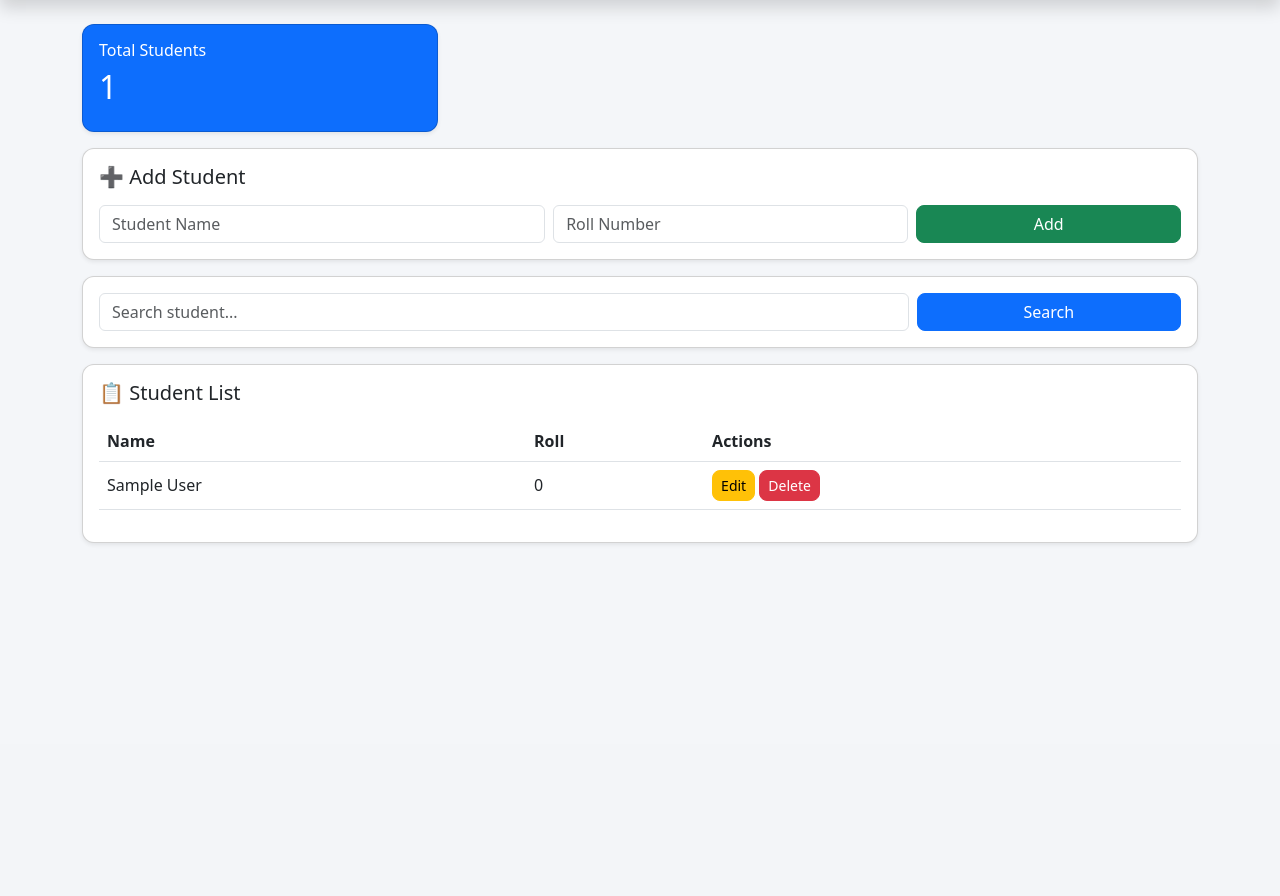
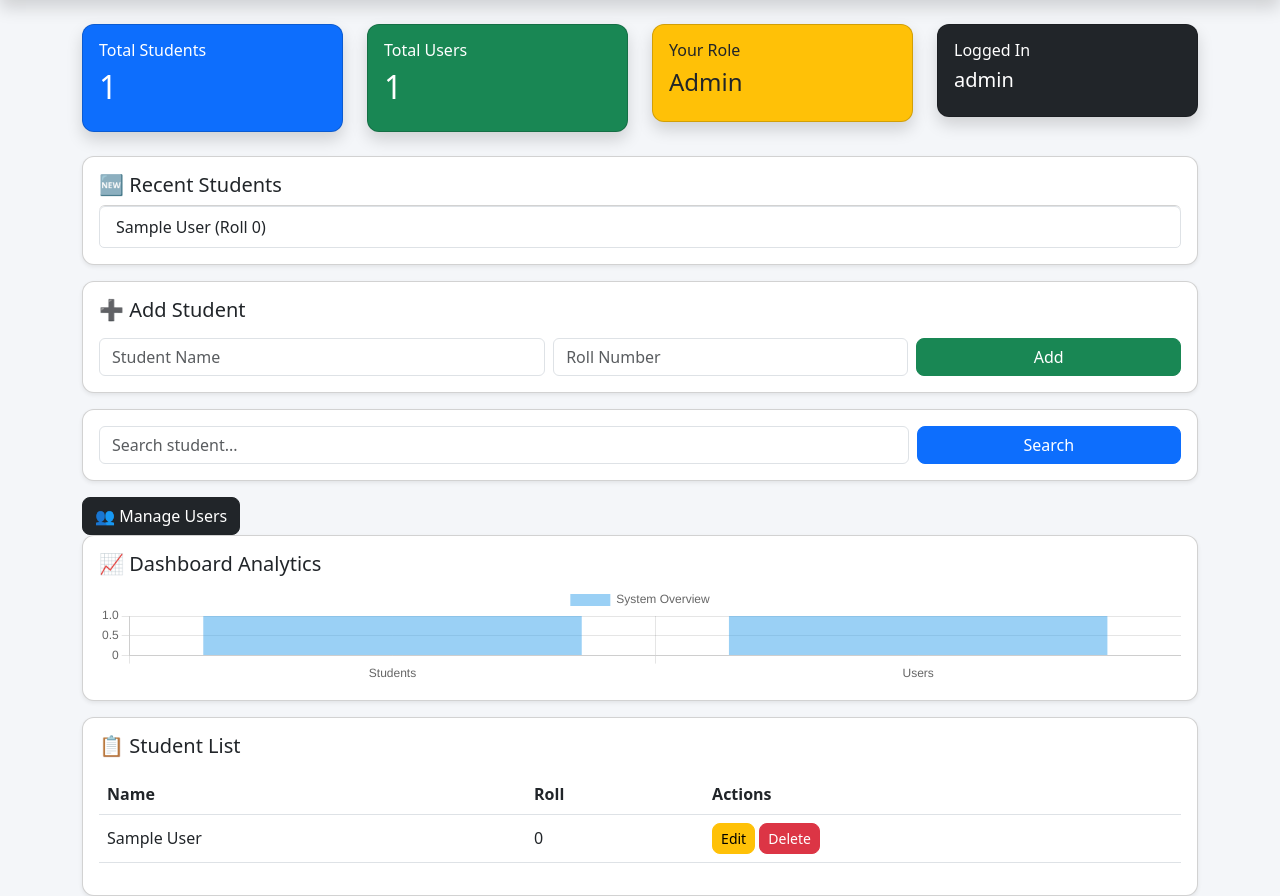
Before and after one commit to SurajSharma11771/StudentManagementSystem, a Flask app: page / in a window 1280 px wide. Shown: the part 56-952 px from the top of the page. Before the commit the page ends 600 px from the top, so only its background shows below. Run offline with Flask 3, Linux system fonts and the light colour scheme; the visitor is signed in with stand-in values (Sample User, id 1); data comes from the database, SQL or seed files in the repository; both versions use the stored data as it was after the commit; parts of the project's set-up code (start-up, migrations or seed data) failed here and were passed over.

Commit message:
Add user management module

```diff
--- a/app/database_sqlite.py
+++ b/app/database_sqlite.py
@@ -1,5 +1,6 @@
 import sqlite3
 import os
+from werkzeug.security import generate_password_hash, check_password_hash
 
 DB_PATH = "data/students.db"
 
@@ -16,15 +17,39 @@
 
     cursor.execute("""
         CREATE TABLE IF NOT EXISTS students (
-            id INTEGER PRIMARY KEY AUTOINCREMENT,
-            name TEXT NOT NULL,
-            roll INTEGER UNIQUE NOT NULL
+    id INTEGER PRIMARY KEY AUTOINCREMENT,
+    name TEXT NOT NULL,
+    roll INTEGER UNIQUE NOT NULL,
+    email TEXT,
+    phone TEXT,
+    address TEXT,
+    dob TEXT,
+    course TEXT,
+    semester TEXT,
+    photo TEXT,
+    created_at TIMESTAMP DEFAULT CURRENT_TIMESTAMP
+    )
         )
     """)
 
     conn.commit()
     conn.close()
+    create_users_table()
 
+def create_users_table():
+    conn = connect()
+    cur = conn.cursor()
+
+    cur.execute("""
+        CREATE TABLE IF NOT EXISTS users (
+            id INTEGER PRIMARY KEY AUTOINCREMENT,
+            username TEXT UNIQUE NOT NULL,
+            password TEXT NOT NULL
+        )
+    """)
+
+    conn.commit()
+    conn.close()
 
 def add_student(name, roll):
     conn = connect()
@@ -39,6 +64,25 @@
     finally:
         conn.close()
 
+def add_user(username, password):
+    conn = connect()
+    cursor = conn.cursor()
+
+    hashed_password = generate_password_hash(password)
+
+    try:
+        cursor.execute(
+            "INSERT INTO users (username, password) VALUES (?, ?)",
+            (username, hashed_password)
+        )
+
+        conn.commit()
+
+    except sqlite3.IntegrityError:
+        print("Username already exists.")
+
+    finally:
+        conn.close()
 
 def get_students():
     conn = connect()
@@ -94,3 +138,111 @@
         print("Student updated!")
 
     conn.close()
+
+def verify_user(username, password):
+    conn = connect()
+    cursor = conn.cursor()
+
+    cursor.execute(
+    "SELECT username, password, role FROM users WHERE username=?",
+    (username,)
+)
+    row = cursor.fetchone()
+
+    conn.close()
+
+    if row is None:
+        return None
+
+    db_username = row[0]
+    stored_password = row[1]
+    role = row[2]
+
+    if check_password_hash(stored_password, password):
+        return {
+           "username": db_username,
+            "role": role
+        }
+
+    return None
+
+def get_users():
+    conn = connect()
+    cursor = conn.cursor()
+
+    cursor.execute("SELECT id, username, role FROM users")
+    users = cursor.fetchall()
+
+    conn.close()
+    return users
+
+def delete_user(user_id):
+    conn = connect()
+    cursor = conn.cursor()
+
+    cursor.execute("DELETE FROM users WHERE id=?", (user_id,))
+    conn.commit()
+
+    conn.close()
+
+def update_user_role(user_id, role):
+    conn = connect()
+    cursor = conn.cursor()
+
+    cursor.execute(
+        "UPDATE users SET role=? WHERE id=?",
+        (role, user_id)
+    )
+
+    conn.commit()
+    conn.close()
+
+def total_students():
+    conn = connect()
+    cursor = conn.cursor()
+
+    cursor.execute("SELECT COUNT(*) FROM students")
+
+    total = cursor.fetchone()[0]
+
+    conn.close()
+
+    return total
+
+def total_users():
+
+    conn = connect()
+
+    cursor = conn.cursor()
+
+    cursor.execute("SELECT COUNT(*) FROM users")
+
+    total = cursor.fetchone()[0]
+
+    conn.close()
+
+    return total
+
+def recent_students():
+
+    conn = connect()
+
+    cursor = conn.cursor()
+
+    cursor.execute("""
+
+    SELECT name,roll
+
+    FROM students
+
+    ORDER BY id DESC
+
+    LIMIT 5
+
+    """)
+
+    students = cursor.fetchall()
+
+    conn.close()
+
+    return students
--- a/web/app.py
+++ b/web/app.py
@@ -1,7 +1,24 @@
 from flask import Flask, render_template, request, redirect, session
-from app.database_sqlite import init_db, add_student, get_students, delete_student, update_student
-from web.auth import login_user, is_logged_in, logout_user
-
+from app.database_sqlite import (
+    init_db,
+    add_student,
+    get_students,
+    delete_student,
+    update_student,
+    get_users,
+    add_user,
+    delete_user,
+    update_user_role,
+    total_students,
+    total_users,
+    recent_students
+)
+from web.auth import (
+    login_user,
+    is_logged_in,
+    is_admin,
+    logout_user
+)
 app = Flask(__name__)
 app.secret_key = "mysecretkey"
 
@@ -37,7 +54,26 @@
         return redirect("/login")
 
     students = get_students()
-    return render_template("index.html", students=students, total=len(students), query="")
+    student_count = total_students()
+    user_count = total_users()
+    recent = recent_students()
+    return render_template(
+
+    "index.html",
+
+    students=students,
+
+    total=len(students),
+
+    query="",
+
+    student_count=student_count,
+
+    user_count=user_count,
+
+    recent=recent
+
+    )
 
 @app.route("/add", methods=["POST"])
 def add():
@@ -52,8 +88,12 @@
 
 @app.route("/delete/<int:roll>")
 def delete(roll):
+
     if not is_logged_in():
         return redirect("/login")
+
+    if not is_admin():
+        return "⛔ Access Denied", 403
 
     delete_student(roll)
     return redirect("/")
@@ -86,6 +126,57 @@
 
     return render_template("index.html", students=filtered, total=len(students), query=query)
 
+@app.route("/users")
+def users():
+
+    if not is_logged_in():
+        return redirect("/login")
+
+    if not is_admin():
+        return "Access Denied", 403
+
+    users = get_users()
+
+    return render_template("users.html", users=users)
+
+@app.route("/add_user", methods=["POST"])
+def add_new_user():
+
+    if not is_logged_in():
+        return redirect("/login")
+
+    if not is_admin():
+        return "Access Denied", 403
+
+    username = request.form["username"]
+    password = request.form["password"]
+    role = request.form["role"]
+
+    add_user(username, password)
+
+    # Role update
+    users = get_users()
+
+    for user in users:
+        if user[1] == username:
+            update_user_role(user[0], role)
+            break
+
+    return redirect("/users")
+
+@app.route("/delete_user/<int:user_id>")
+def remove_user(user_id):
+
+    if not is_logged_in():
+        return redirect("/login")
+
+    if not is_admin():
+        return "Access Denied", 403
+
+    delete_user(user_id)
+
+    return redirect("/users")
+
 if __name__ == "__main__":
     app.run(debug=True)
 
--- a/web/auth.py
+++ b/web/auth.py
@@ -1,14 +1,16 @@
-from flask import session, redirect
-
-# simple demo credentials (later DB me shift kar sakte ho)
-USERNAME = "admin"
-PASSWORD = "1234"
+from flask import session
+from app.database_sqlite import verify_user
 
 
 def login_user(username, password):
-    if username == USERNAME and password == PASSWORD:
-        session["user"] = username
+
+    user = verify_user(username, password)
+
+    if user:
+        session["user"] = user["username"]
+        session["role"] = user["role"]
         return True
+
     return False
 
 
@@ -18,3 +20,7 @@
 
 def logout_user():
     session.pop("user", None)
+    session.pop("role", None)
+
+def is_admin():
+    return session.get("role") == "admin"
--- a/web/templates/index.html
+++ b/web/templates/index.html
@@ -26,7 +26,7 @@
     </style>
 
 </head>
-
+<script src="https://cdn.jsdelivr.net/npm/chart.js"></script>
 <body>
 
 <!-- NAVBAR -->
@@ -38,16 +38,65 @@
 <div class="container mt-4">
 
     <!-- STATS -->
-    <div class="row mb-3">
+<div class="row mb-4">
 
-        <div class="col-md-4">
-            <div class="card shadow-sm p-3 text-white bg-primary">
+    <div class="col-md-3">
+        <div class="card shadow bg-primary text-white">
+            <div class="card-body">
                 <h6>Total Students</h6>
-                <h2>{{ total }}</h2>
+                <h2>{{ student_count }}</h2>
             </div>
         </div>
+    </div>
 
+    <div class="col-md-3">
+        <div class="card shadow bg-success text-white">
+            <div class="card-body">
+                <h6>Total Users</h6>
+                <h2>{{ user_count }}</h2>
+            </div>
+        </div>
     </div>
+
+    <div class="col-md-3">
+        <div class="card shadow bg-warning text-dark">
+            <div class="card-body">
+                <h6>Your Role</h6>
+                <h4>{{ session.get("role")|title }}</h4>
+            </div>
+        </div>
+    </div>
+
+    <div class="col-md-3">
+        <div class="card shadow bg-dark text-white">
+            <div class="card-body">
+                <h6>Logged In</h6>
+                <h5>{{ session.get("user") }}</h5>
+            </div>
+        </div>
+    </div>
+
+</div>
+
+<div class="card shadow-sm p-3 mb-3">
+
+    <h5>🆕 Recent Students</h5>
+
+    <ul class="list-group">
+
+        {% for s in recent %}
+
+        <li class="list-group-item">
+
+            {{ s[0] }} (Roll {{ s[1] }})
+
+        </li>
+
+        {% endfor %}
+
+    </ul>
+
+</div>
 
     <!-- ADD STUDENT -->
     <div class="card shadow-sm p-3 mb-3">
@@ -87,8 +136,18 @@
         </form>
 
     </div>
+                <a href="/users" class="btn btn-dark">
+                👥 Manage Users
+                </a>
 
-    <!-- TABLE -->
+    <div class="card shadow-sm p-3 mb-3">
+
+    <h5>📈 Dashboard Analytics</h5>
+
+    <canvas id="studentChart" height="100"></canvas>
+
+</div>
+     <!-- TABLE -->
     <div class="card shadow-sm p-3">
 
         <h5 class="mb-3">📋 Student List</h5>
@@ -119,10 +178,13 @@
                             Edit
                         </button>
 
-                        <!-- DELETE -->
+                        {% if session.get("role") == "admin" %}
+
                         <a href="/delete/{{ s[1] }}" class="btn btn-danger btn-sm">
                             Delete
                         </a>
+
+                        {% endif %}
 
                     </td>
                 </tr>
@@ -171,10 +233,21 @@
 </div>
 
 <script>
-function setEditData(roll, name) {
-    document.getElementById("editRoll").value = roll;
-    document.getElementById("editName").value = name;
-}
+const studentCount = Number("{{ student_count }}");
+const userCount = Number("{{ user_count }}");
+
+const ctx = document.getElementById('studentChart');
+
+new Chart(ctx, {
+    type: 'bar',
+    data: {
+        labels: ['Students', 'Users'],
+        datasets: [{
+            label: 'System Overview',
+            data: [studentCount, userCount]
+        }]
+    }
+});
 </script>
 
 </body>
```
Also changed, not shown: create_admin.py (added, +11 -0 lines), migrate_roles.py (added, +24 -0 lines), migrate_students.py (added, +27 -0 lines), web/templates/users.html (added, +134 -0 lines), Github Readme.txt (added), data/students.db.
